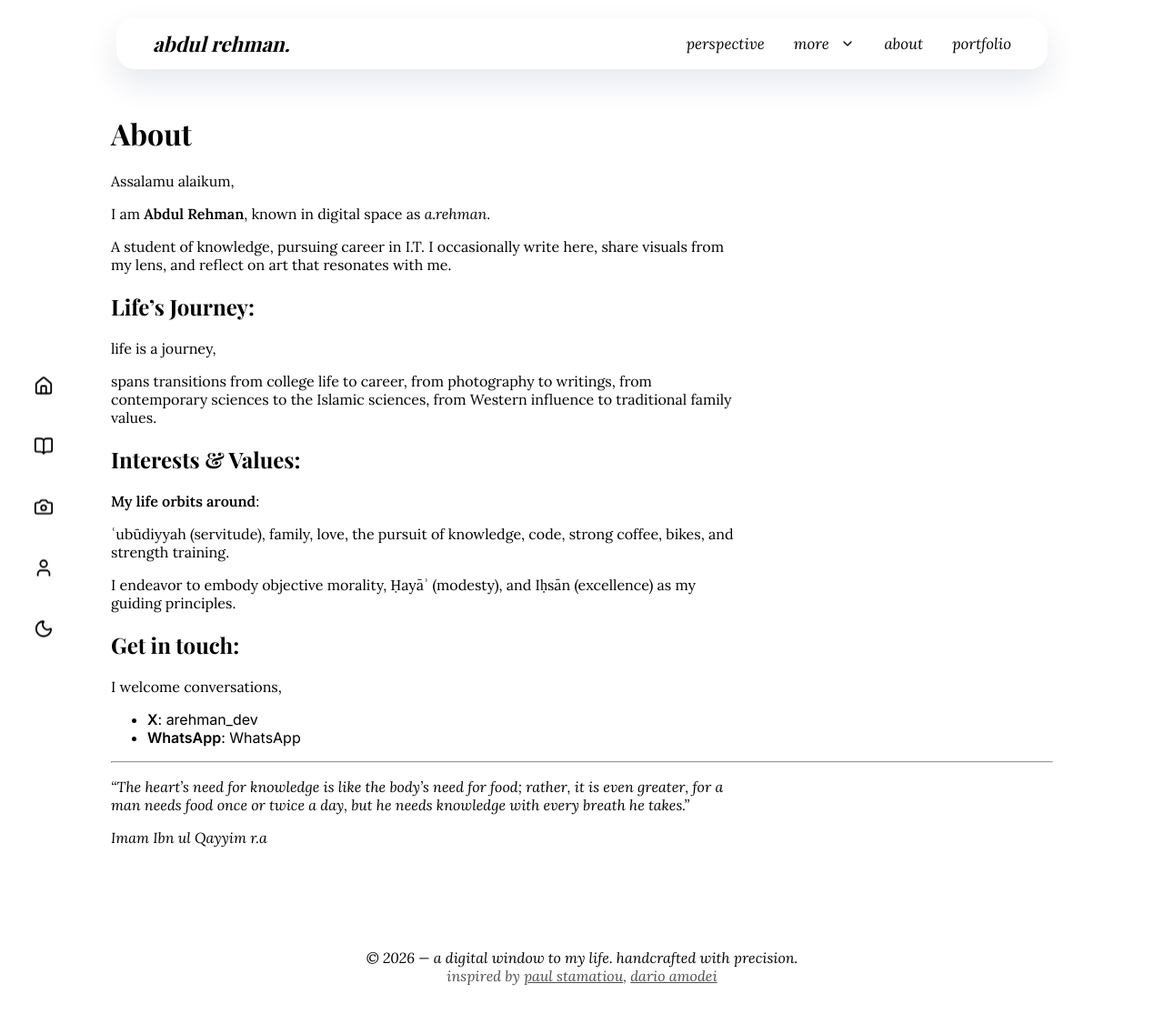
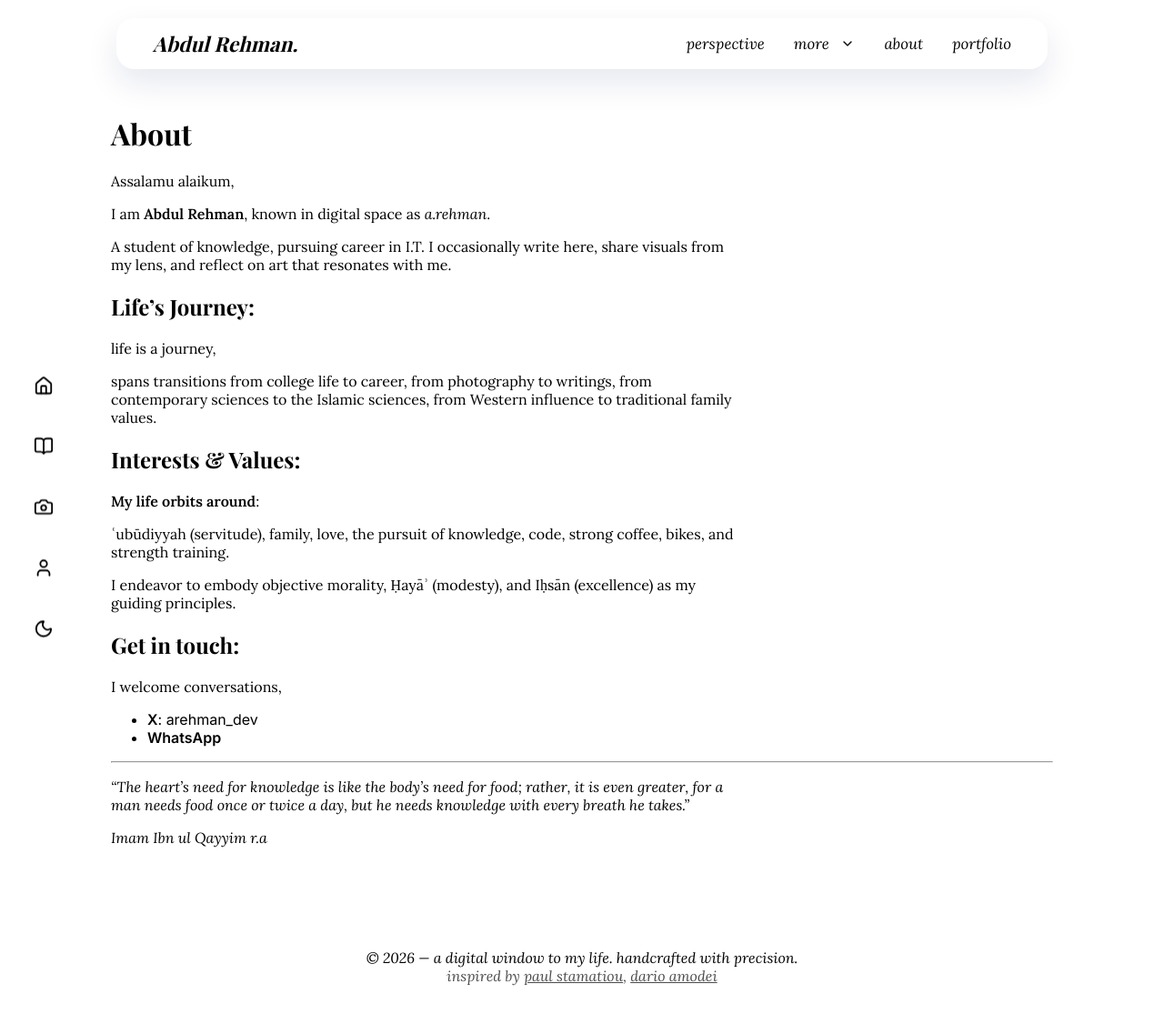
Before and after one commit to arehman-dev/arehman-dev.github.io, a Jekyll site: the page built from about.md, in a window 1280 px wide and 1115 px high. Shown: the whole window at 91% size. Built offline with Jekyll 4.4.1, drawn with Linux system fonts in a browser that asks for light colours; some web fonts are replaced.

Commit message:
v1.3 - did minute improvements, and adjustments.

```diff
--- a/_layouts/default.html
+++ b/_layouts/default.html
@@ -87,7 +87,7 @@
   <div class="main-viewport">
     <header class="top-bar-container">
       <nav class="glass-top-bar">
-        <a href="/" class="brand-logo">abdul rehman<span style="color: var(--accent);">.</span></a>
+        <a href="/" class="brand-logo">Abdul Rehman<span style="color: var(--accent);">.</span></a>
         <div class="top-links">
             <a href="{{ '/perspective/' | relative_url }}" class="top-link">perspective</a>
             <div class="dropdown">
--- a/about.md
+++ b/about.md
@@ -44,7 +44,7 @@ I welcome conversations,
 <!-- - **Email**: [arehman.dev@proton.me](mailto:arehman.dev@proton.me) -->
 
 - **X**: [arehman_dev](https://twitter.com/arehman_dev)
-- **WhatsApp**: [WhatsApp](https://wa.me/923396690006)
+- [**WhatsApp**](https://wa.me/923396690006)
 
 ---
 
--- a/assets/css/style.css
+++ b/assets/css/style.css
@@ -224,14 +224,13 @@ html.dark body {
     font-family: 'Lora', serif;
     font-style: italic;
     font-size: 1.05rem;
-    transition: all 0.3s ease;
+    transition: color 0.3s ease, background 0.3s ease;
     white-space: nowrap;
 }
 
 .dropdown-menu a:hover {
     color: var(--accent);
     background: rgba(255, 255, 255, 0.05);
-    padding-left: 1.4rem;
 }
 
 /* --- 5.5 PORTRAIT WITH GRADIENT BORDER --- */
```
Also changed, not shown: _includes/navigation.html (deleted, +0 -13 lines), contact.md (deleted).
